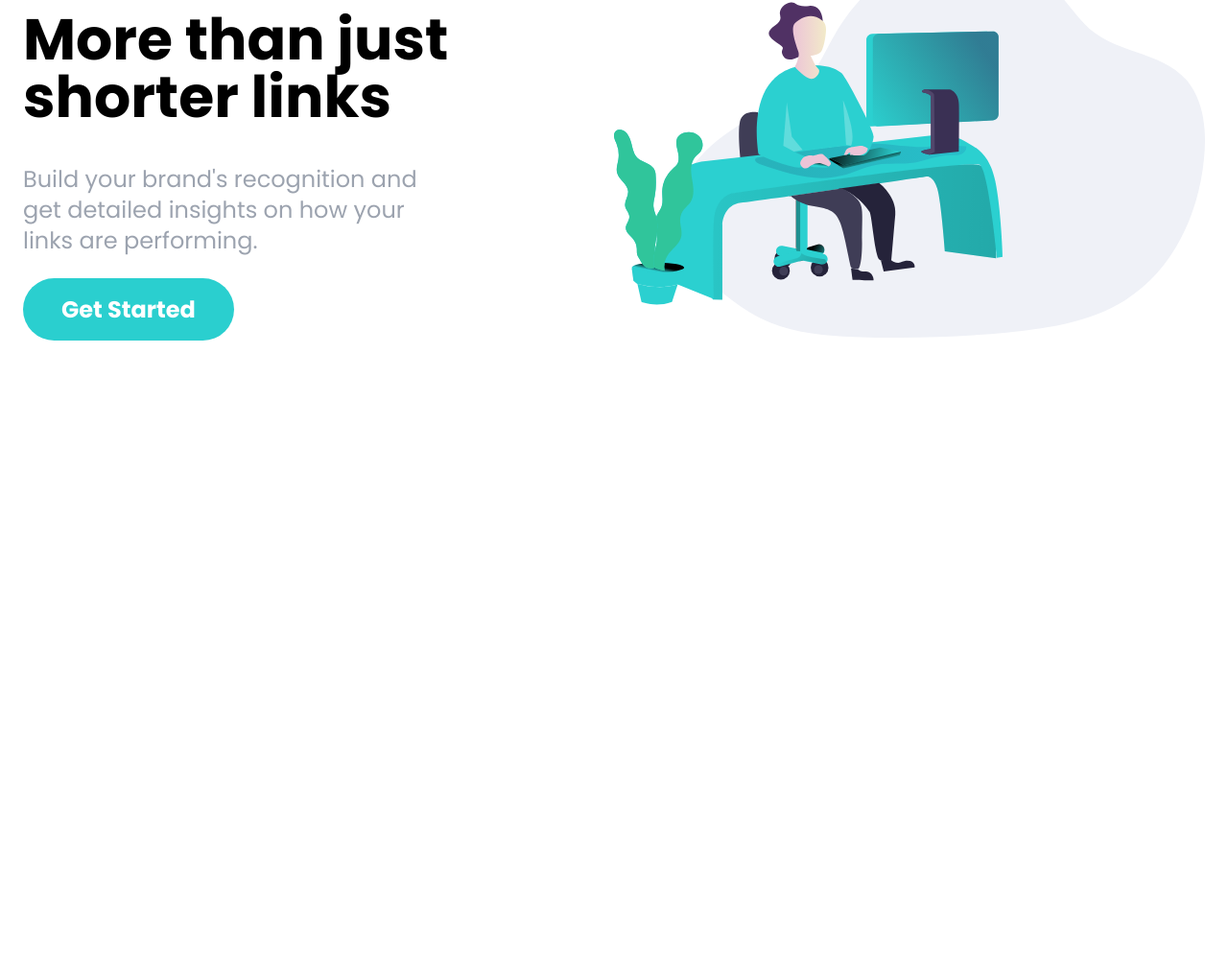
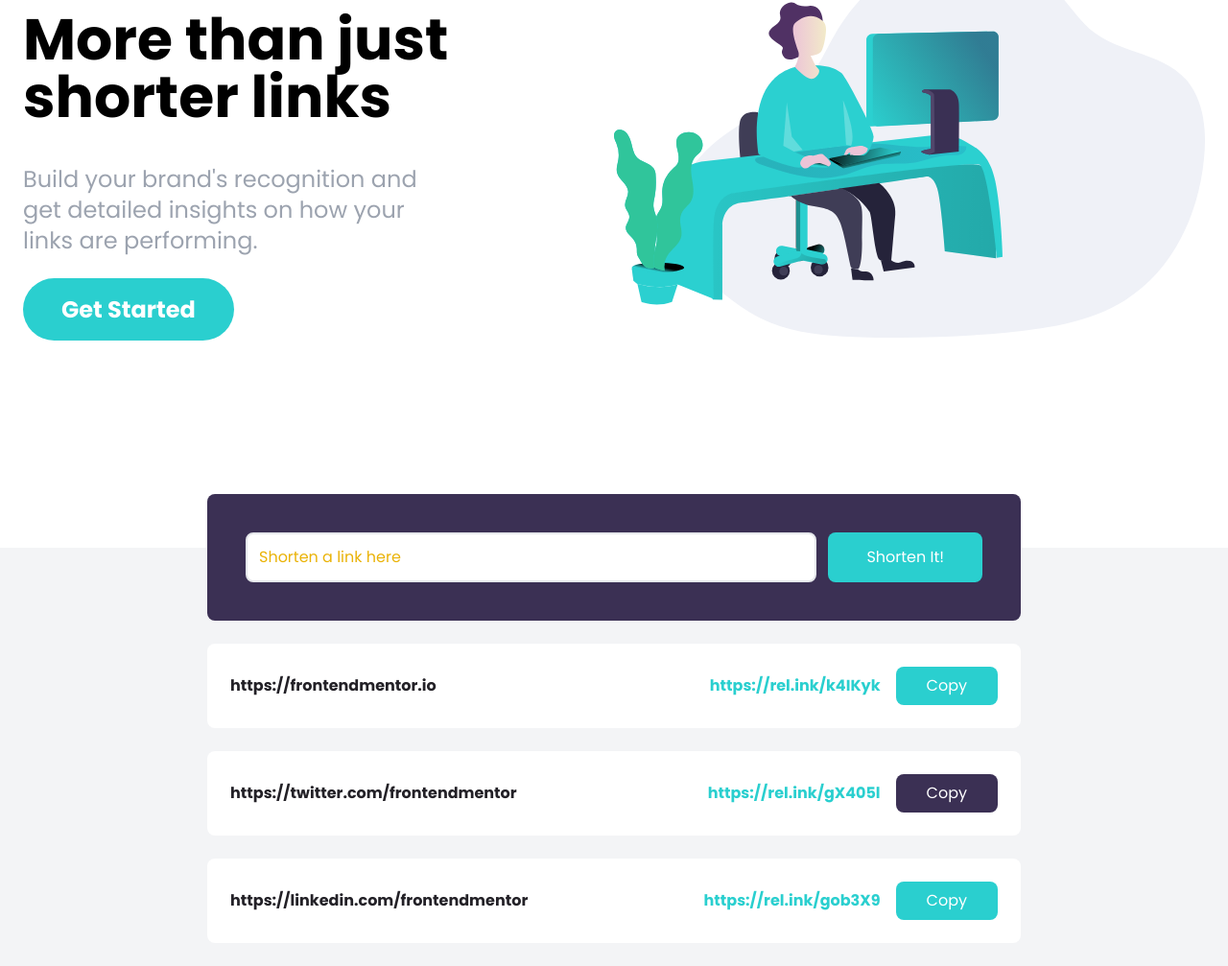
Before and after one commit to bittencourt-lucas/tailwindcss-from-scratch, a website: page projects/03-shortly-website/index.html in a window 1280 px wide. Shown: the part 173-1180 px from the top of the page at 96% size. Before the commit the page ends 800 px from the top, so only its background shows below. Drawn offline with Linux system fonts and the light colour scheme; a web font is replaced by a local one.

Commit message:
feat: Project 3 - Shorten Form & Links

```diff
--- a/projects/03-shortly-website/index.html
+++ b/projects/03-shortly-website/index.html
@@ -65,5 +65,60 @@
       </div>
     </div>
   </section>
+
+  <!-- Shorten Section -->
+  <section id="shorten" class="relative bg-gray-100">
+    <!-- Shorten Container -->
+    <div class="max-w-4xl mx-auto p-6 space-y-6">
+      <!-- Form -->
+      <form id="link-form" class="relative flex flex-col w-full p-10 -mt-20 space-y-4 bg-darkViolet rounded-lg md:flex-row md:space-y-0 md:space-x-3">
+        <input type="text" class="flex-1 p-3 border-2 rounded-lg placeholder-yellow-500 focus:outline-none" placeholder="Shorten a link here" id="link-input" />
+        <button class="px-10 py-3 text-white bg-cyan rounded-lg hover:bg-cyanLight focus:outline-none md:py-2">Shorten It!</button>
+      </form>
+
+      <!-- Link 1 -->
+      <div class="flex flex-col items-center justify-between w-full p-6 bg-white rounded-lg md:flex-row">
+        <p class="font-bold text-center text-veryDarkViolet md:text-left">
+          https://frontendmentor.io
+        </p>
+        <div class="flex flex-col items-center justify-end flex-1 space-x-4 space-y-2 md:flex-row md:space-y-0">
+          <div class="font-bold text-cyan">
+            https://rel.ink/k4IKyk
+          </div>
+          <button class="p-2 px-8 text-white bg-cyan rounded-lg hover:opacity-70 focus:outline-none">
+            Copy
+          </button>
+        </div>
+      </div>
+      <!-- Link 2 -->
+      <div class="flex flex-col items-center justify-between w-full p-6 bg-white rounded-lg md:flex-row">
+        <p class="font-bold text-center text-veryDarkViolet md:text-left">
+          https://twitter.com/frontendmentor
+        </p>
+        <div class="flex flex-col items-center justify-end flex-1 space-x-4 space-y-2 md:flex-row md:space-y-0">
+          <div class="font-bold text-cyan">
+            https://rel.ink/gX405l
+          </div>
+          <button class="p-2 px-8 text-white bg-darkViolet rounded-lg hover:opacity-70 focus:outline-none">
+            Copy
+          </button>
+        </div>
+      </div>
+      <!-- Link 3 -->
+      <div class="flex flex-col items-center justify-between w-full p-6 bg-white rounded-lg md:flex-row">
+        <p class="font-bold text-center text-veryDarkViolet md:text-left">
+          https://linkedin.com/frontendmentor
+        </p>
+        <div class="flex flex-col items-center justify-end flex-1 space-x-4 space-y-2 md:flex-row md:space-y-0">
+          <div class="font-bold text-cyan">
+            https://rel.ink/gob3X9
+          </div>
+          <button class="p-2 px-8 text-white bg-cyan rounded-lg hover:opacity-70 focus:outline-none">
+            Copy
+          </button>
+        </div>
+      </div>
+    </div>
+  </section>
 </body>
 </html>
```
Also changed, not shown: projects/03-shortly-website/css/style.css.
